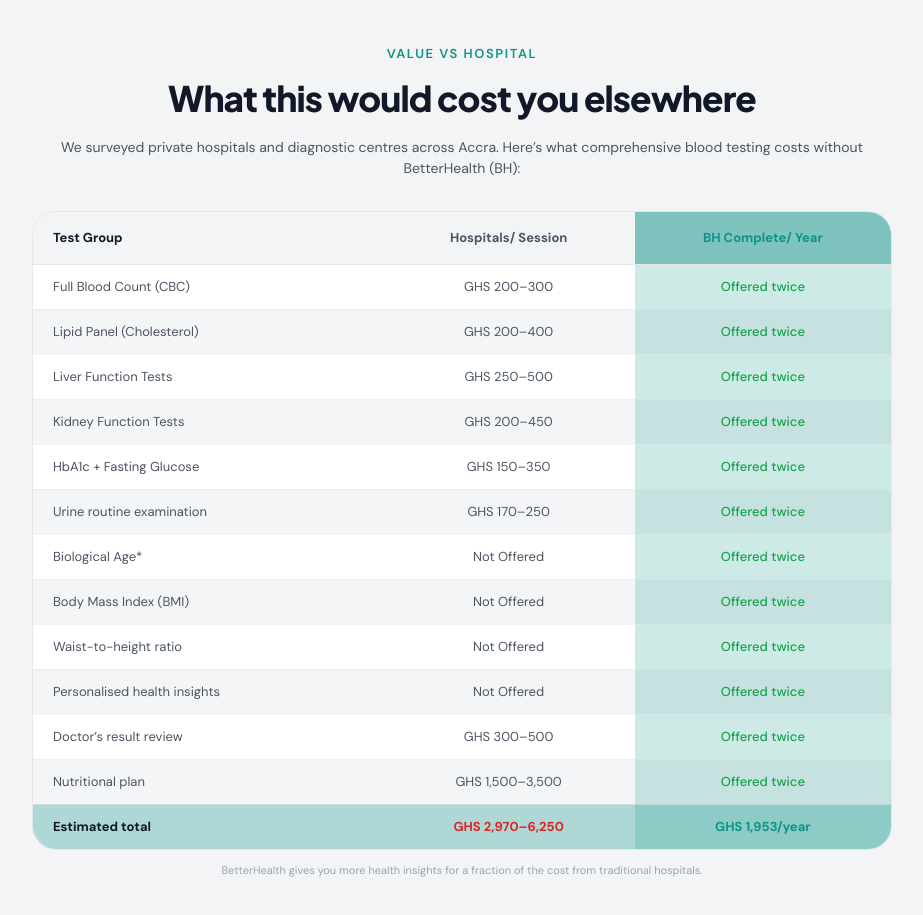
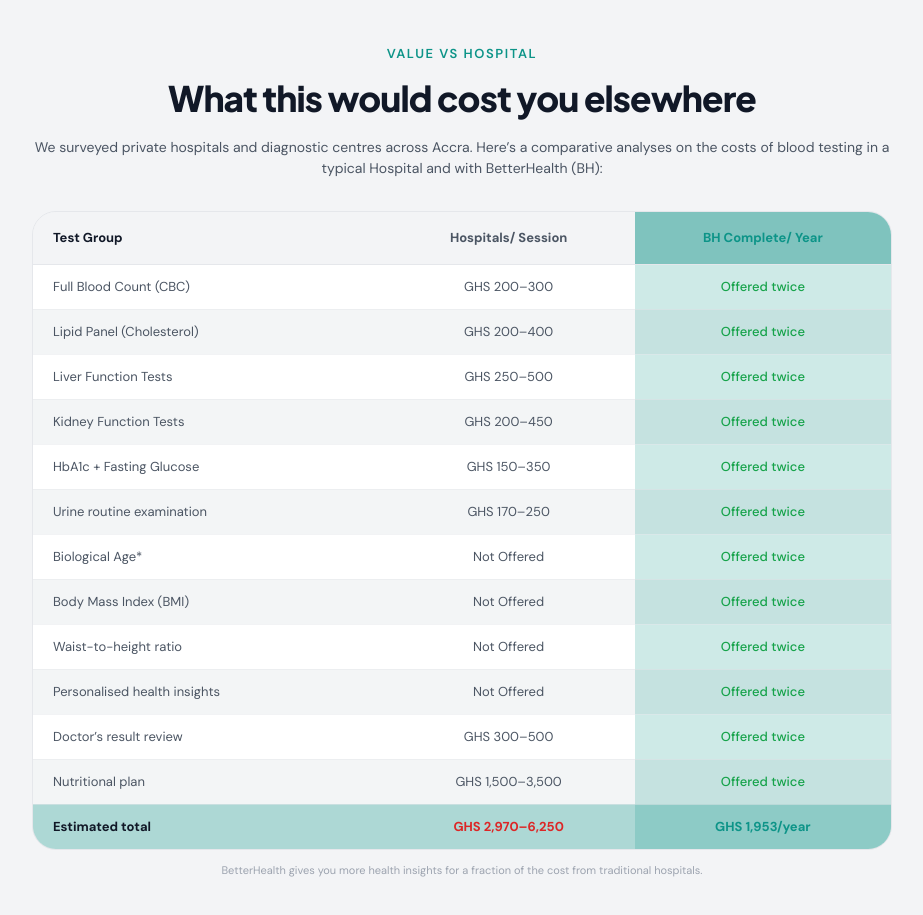
Before and after one commit to blakrisemarketing-spec/BetterHealth-Front-End, a React (Vite) app: page /BetterHealth-Front-End/pricing in a window 1280 px wide. Shown: the part 2980-3895 px from the top of the page, without its empty margins (178-1101 px from the left). Built offline with nearby package versions, Linux system fonts and the light colour scheme.

Commit message:
feat: update pricing page comparison text

```diff
--- a/src/data/content.js
+++ b/src/data/content.js
@@ -892,7 +892,7 @@
   },
   hospitalComparison: {
     headline: "What this would cost you elsewhere",
-    body: "We surveyed private hospitals and diagnostic centres across Accra. Here\u2019s what comprehensive blood testing costs without BetterHealth (BH):",
+    body: "We surveyed private hospitals and diagnostic centres across Accra. Here\u2019s a comparative analyses on the costs of blood testing in a typical Hospital and with BetterHealth (BH):",
     rows: [
       { test: "Full Blood Count (CBC)", hospital: "GHS 200\u2013300", bh: "Offered twice" },
       { test: "Lipid Panel (Cholesterol)", hospital: "GHS 200\u2013400", bh: "Offered twice" },
```
